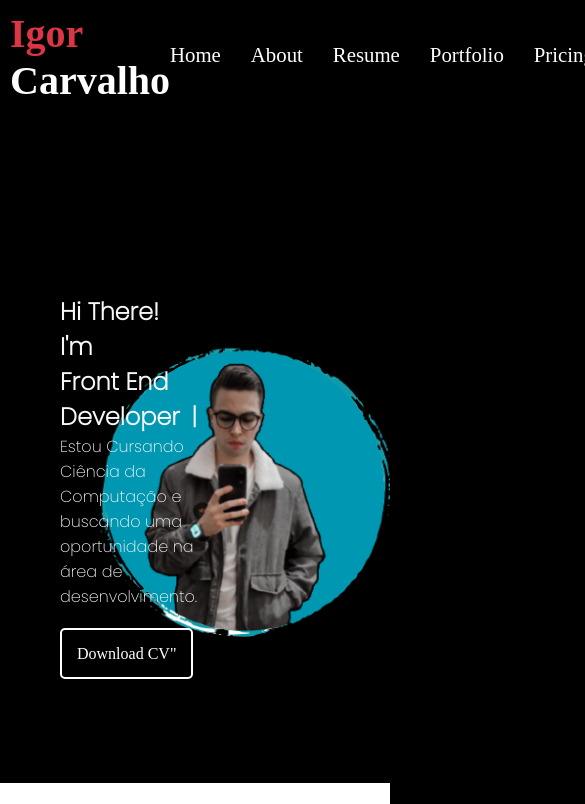
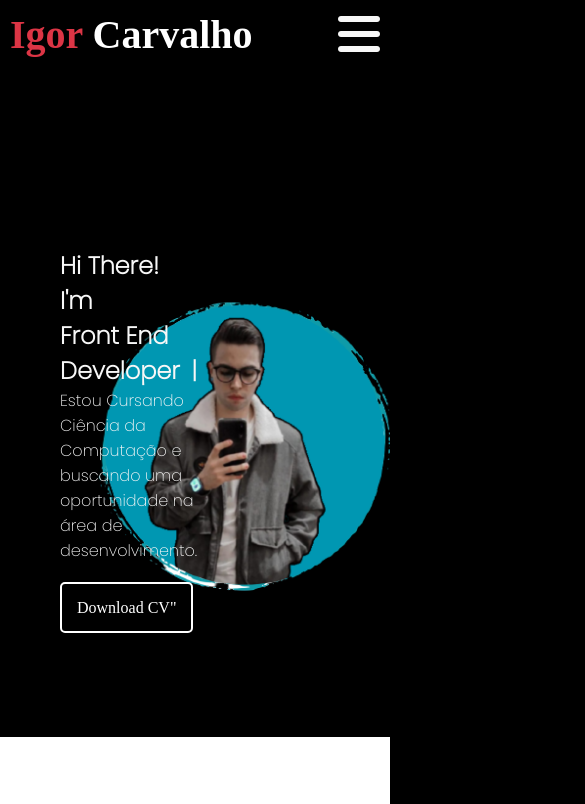
Before and after one commit to Igodyz/uploadPortfolio, a plain HTML site: page index.html in a window 390 px wide. Shown: the top 804 px of the page, 585 px wide, since content can reach past the window. Drawn offline with Linux system fonts and the light colour scheme.

Commit message:
fix: bug nav bar version mobile

```diff
--- a/index.html
+++ b/index.html
@@ -12,7 +12,6 @@
         <h1> Igor <span> Carvalho </span></h1>
         <nav>
             <ul aria-label="Navegação primária" class="navegacao-primaria">
-            <ul class="navegacao-primaria">
                 <li><a href="#home"> Home </a></li>
                 <li><a href="#about">About </a></li>
                 <li><a href="#resume"> Resume</a></li>
--- a/style.css
+++ b/style.css
@@ -309,7 +309,7 @@
         }
 
         header .navegacao-primaria {
-            display: ;
+            display: none;
         }
 
         header i {
```
